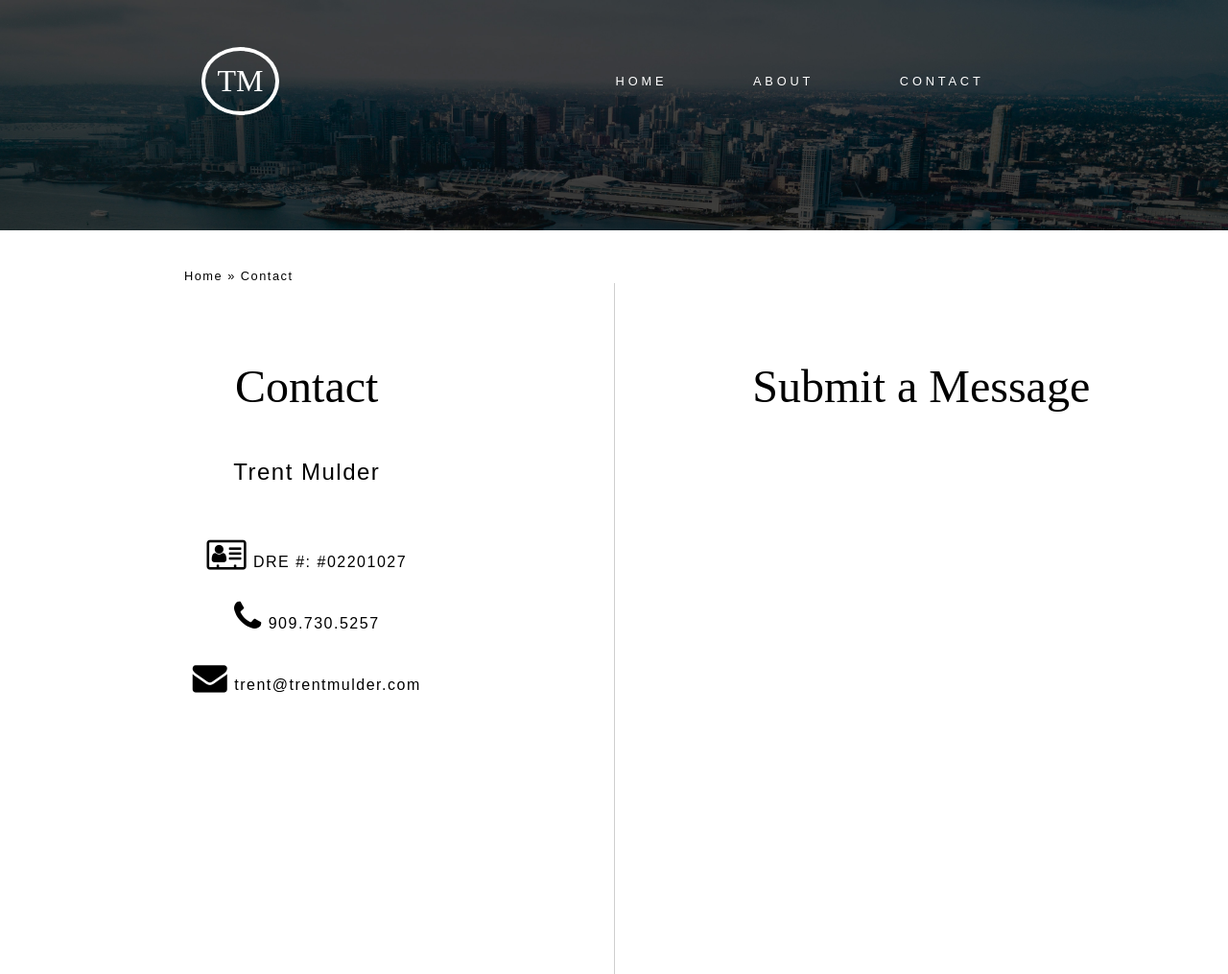
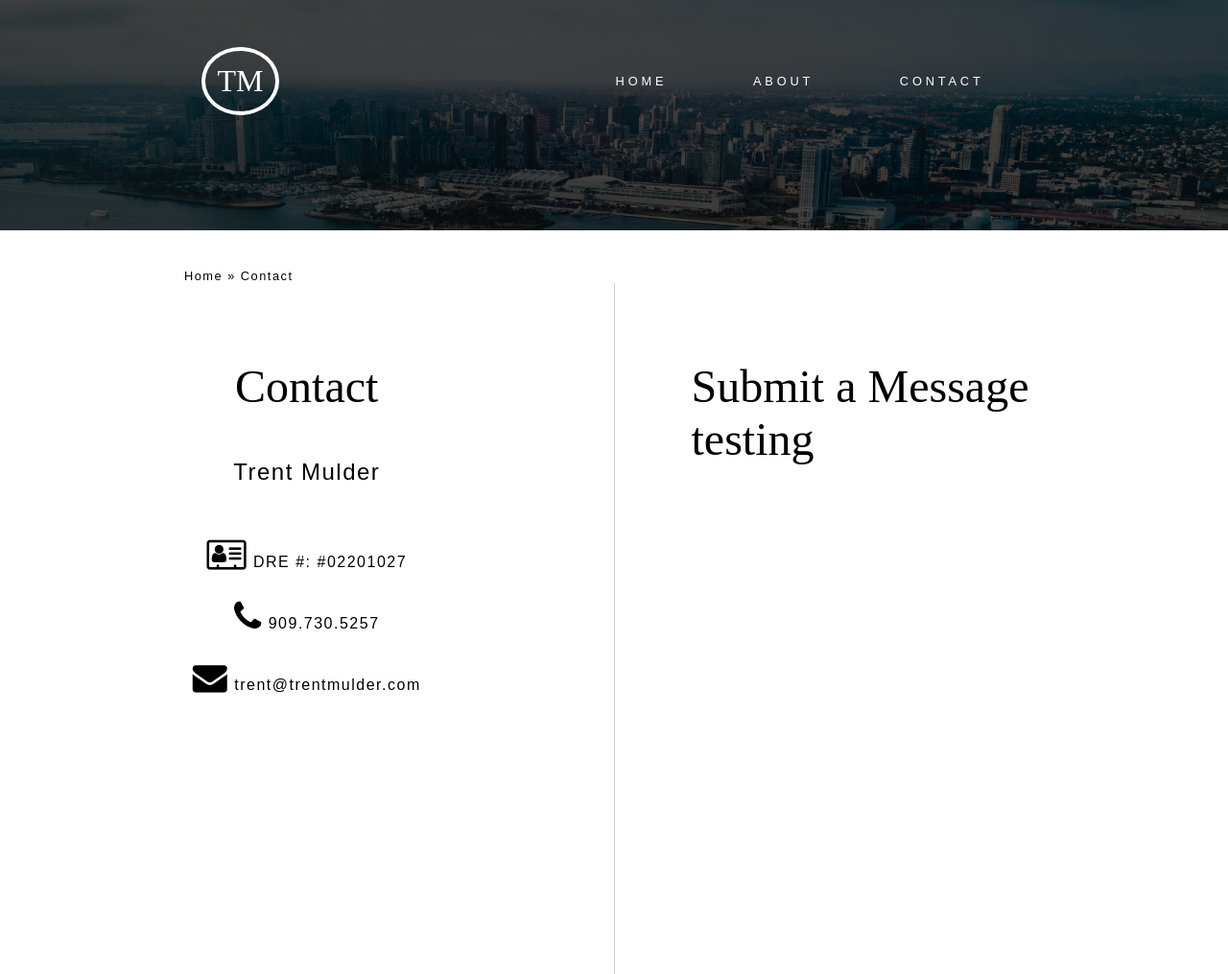
Before and after one commit to linavo/trentmulder, a plain HTML site: page contact.html in a window 1280 px wide. Shown: the top 1015 px of the page at 96% size. Drawn offline with Linux system fonts and the light colour scheme.

Commit message:
testing netlify number 2

```diff
--- a/contact.html
+++ b/contact.html
@@ -57,7 +57,7 @@
         </p>
       </div>
       <div class="contactSecond">
-        <h1>Submit a Message</h1>
+        <h1>Submit a Message testing</h1>
 
         <form action=""></form>
       </div>
```
